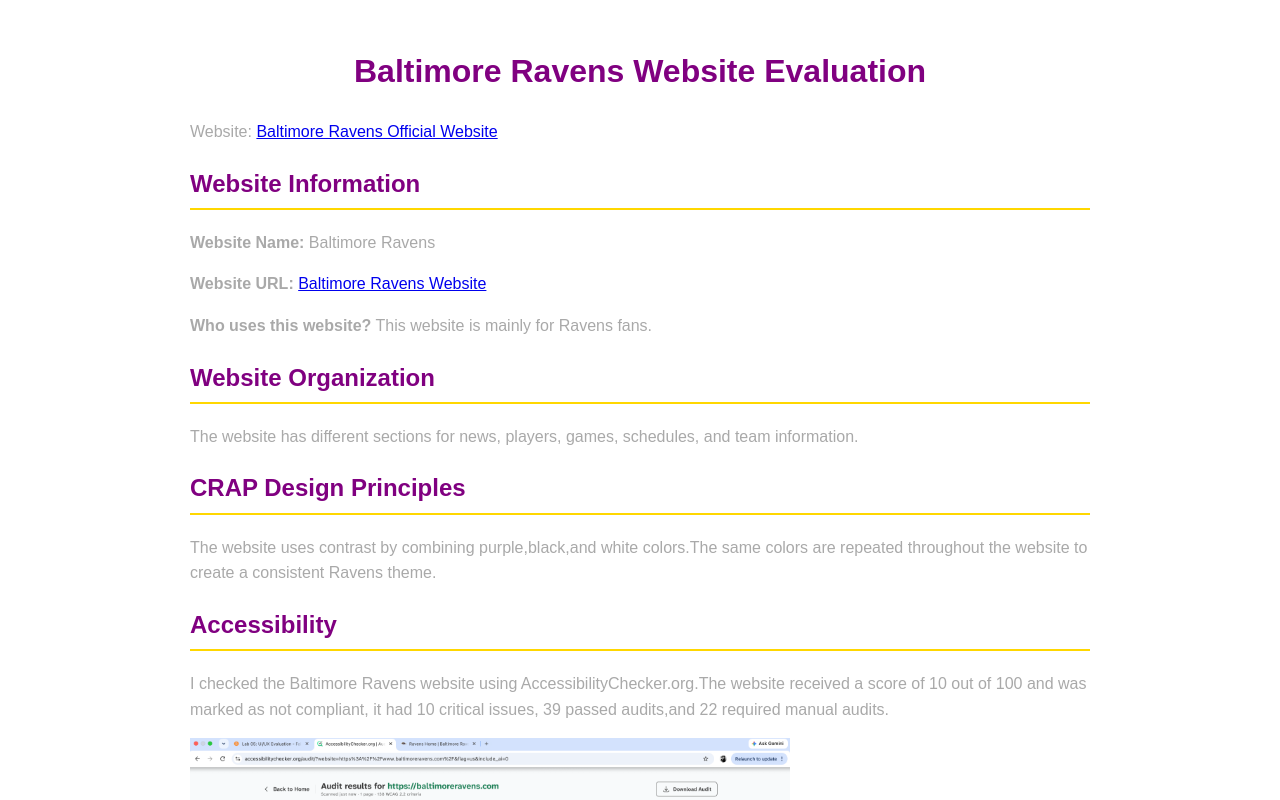
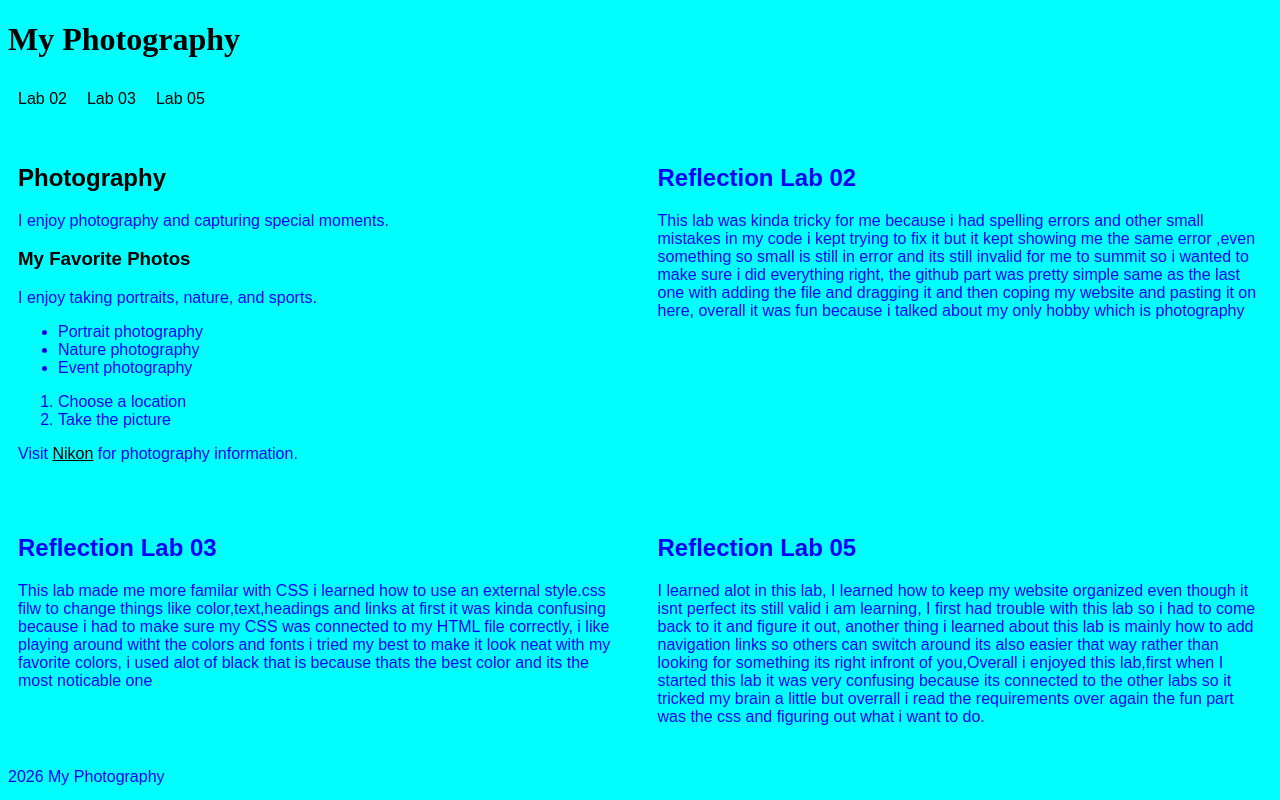
Before and after one commit to mirasphotography810-ops/CSIT121stuff, a plain HTML site: page index.html in a window 1280 px wide. Shown: the top 800 px of the page. Drawn offline with Linux system fonts and the light colour scheme.

Commit message:
Add files via upload

```diff
--- a/index.html
+++ b/index.html
@@ -1,90 +1,63 @@
 <!DOCTYPE html>
 <html lang="en">
 <head>
-<style>
-body {
-font-family: Arial, sans-serif;
-background-color: white;
-color: darkgray;
-line-height: 1.6;
-max-width: 900px;
-margin: auto;
-padding: 25px;
-}
+    <meta charset="UTF-8">
+    <title>My Photography</title>
+    <link rel="stylesheet" href="style.css">
+</head>
 
-h1 {
-color: purple;
-text-align: center;
-}
+<body>
+    <header>
+        <h1 id="main-title">My Photography</h1>
+    </header>
 
-h2 {
-color: purple;
-border-bottom: 2px solid gold;
-padding-bottom: 5px;
-}
-img {
-max-width: 100%;
-height: auto;
-}
-</style>
+<nav>
+    <ul>
+        <li><a href="#lab02">Lab 02</a></li>
+        <li><a href="#lab03">Lab 03</a></li>
+        <li><a href="#lab05">Lab 05</a></li>
+        </ul>
+</nav>
+    <main>
+        <article>
+            <h2 class="section-title">Photography</h2>
 
-    <meta charset="UTF-8">
-<title>Baltimore Ravens Website Evaluation</title>
-</head>
-<body>
+            <p>I enjoy photography and capturing special moments.</p>
 
-<h1>Baltimore Ravens Website Evaluation</h1>
+            <h3 class="section-title">My Favorite Photos</h3>
 
-<p>
-Website:
-<a href="https://www.baltimoreravens.com/">
-Baltimore Ravens Official Website
-</a>
-<h2>Website Information</h2>
+            <p>I enjoy taking portraits, nature, and sports.</p>
 
-<p><strong>Website Name:</strong> Baltimore Ravens</p>
+            <ul>
+                <li>Portrait photography</li>
+                <li>Nature photography</li>
+                <li>Event photography</li>
+            </ul>
 
-<p><strong>Website URL:</strong>
-<a href="https://www.baltimoreravens.com/">
-Baltimore Ravens Website</a></p>
+            <ol>
+                <li>Choose a location</li>
+                <li>Take the picture</li>
+            </ol>
 
-<p><strong>Who uses this website?</strong>
-This website is mainly for Ravens fans.</p>
+            <p>Visit <a href="https://www.nikonusa.com/">Nikon</a> for photography information.</p>
+        </article>
+      <article id="lab02">
+         <h2> Reflection Lab 02</h2>
+         <p>This lab was kinda tricky for me because i had spelling errors and other small mistakes in my code i kept trying to fix it but it kept showing me the same error ,even something so small is still in error and its still invalid for me to summit so i wanted to make sure i did everything right, the github part was pretty simple same as the last one with adding the file and dragging it and then coping my website and pasting it on here, overall it was fun because i talked about my only hobby which is photography</p>
+      </article>
+      <article id="lab03">
+         <h2>Reflection Lab 03</h2>
+         <p>This lab made me more familar with CSS i learned how to use an external style.css filw to change things like color,text,headings and links at first it was kinda confusing because i had to make sure my CSS was connected to my HTML file correctly, i like playing around witht the colors and fonts i tried my best to make it look neat with my favorite colors, i used alot of black that is because thats the best color and its the most noticable one</p>
+      </article>
+<article id="lab05">
+    <h2>Reflection Lab 05</h2>
+    <p>I learned alot in this lab, I learned how to keep my website organized even though it isnt perfect its still valid i am learning, I first had trouble with this lab so i had to come back to it and figure it out, another thing i learned about this lab is mainly how to add navigation links so others can switch around its also easier that way rather than looking for something its right infront of you,Overall i enjoyed this lab,first when I started this lab it was very confusing because its connected to the other labs so it tricked my brain a little but overrall i read the requirements over again the fun part was the css and figuring out what i want to do.</p>
+</article>
 
-<h2>Website Organization</h2>
+    </main>
 
-<p>The website has different sections for news,
-players, games, schedules, and team information.</p>
-
-<h2>CRAP Design Principles</h2>
-
-<p>The website uses contrast by combining purple,black,and white colors.The same colors are repeated throughout the website to create a consistent Ravens theme.</p>
-
-<h2>Accessibility</h2>
-
-<p>I checked the Baltimore Ravens website using AccessibilityChecker.org.The website received a score of 10 out of 100 and was marked as not compliant, it had 10 critical issues, 39 passed audits,and 22 required manual audits.</p>
-<img
-    src="accessibility-screenshot.png"
-    alt="Baltimore Ravens accessibility audit showing a score out of 100."
-    width="600"
-    >
-    <h2>Effectiveness</h2>
-
-
-<p>I think the website does a good job because Its well organized and has clear quality pictures.</p>
-
-<h2>Efficiency</h2>
-
-<p>The website is easy to move around and control because
-the menu helps people find what they need.</p>
-
-<h2>Engagement</h2>
-
-<p>I like that the website has pictures, videos,
-and updates. It makes the website stand out more.</p>
-
-<h2>Recommendations</h2>
-
-<p>I would make sure all pictures have descriptions so its more organized .</p>
+    <footer>
+        <p>2026 My Photography</p>
+    </footer>
 </body>
 </html>
--- a/style.css
+++ b/style.css
@@ -1,64 +1,57 @@
 body {
-    font-family: Arial, sans-serif;
-    margin: 0;
-    background-color: pink;
-    background-image: url("images/camera.png");
-    background-repeat: repeat;
-    background-size: 500px;
+    background-color: aqua;
+    color:blue;
+    font-family: sans-serif;
+
 }
 
 
-header {
-    background-color: black;
-    color: white;
-    text-align: center;
-    padding: 35px;
-}
-
 h1 {
-    margin: 0;
-}
-
-
-.navigator a {
-    display: block;
-    background-color: white;
-    color: black;
-    text-align: center;
-    padding: 30px 45px;
-    width: 150px;
-    border: 1px solid white;
-    border-radius: 8px;
-    font-size: 18px;
+    font-family:'Times New Roman', Times, serif;
+    color:black;
 
 }
 
-.navigator a:hover {
-    background-color: black;
-    color: white;
-
+a:link {
+    color:black
 }
 
-h1 {
-
-    margin-bottom: 25px;
-
+a:hover {
+    color:blueviolet
 }
 
-h2 {
-
-    margin-top: 30px;
-
-    margin-bottom: 10px;
-
+.section-title {
+    color: black;
 }
 
-p {
-
-    margin-bottom: 20px;
-
+#main-title {
+    color:black;
 }
 
-img {
-    margin-bottom: 20px;
+main {
+    display: grid;
+    grid-template-columns: 1fr;
+    gap: 15px;
 }
+
+article {
+    padding: 10px;
+}
+
+@media (min-width: 768px) {
+    main {
+        grid-template-columns: 1fr 1fr;
+    }
+}
+
+nav ul {
+    display: flex;
+    gap: 20px;
+    list-style: none;
+    padding: 10px;
+}
+
+nav a {
+    color: black;
+    text-decoration: none;
+}
```
